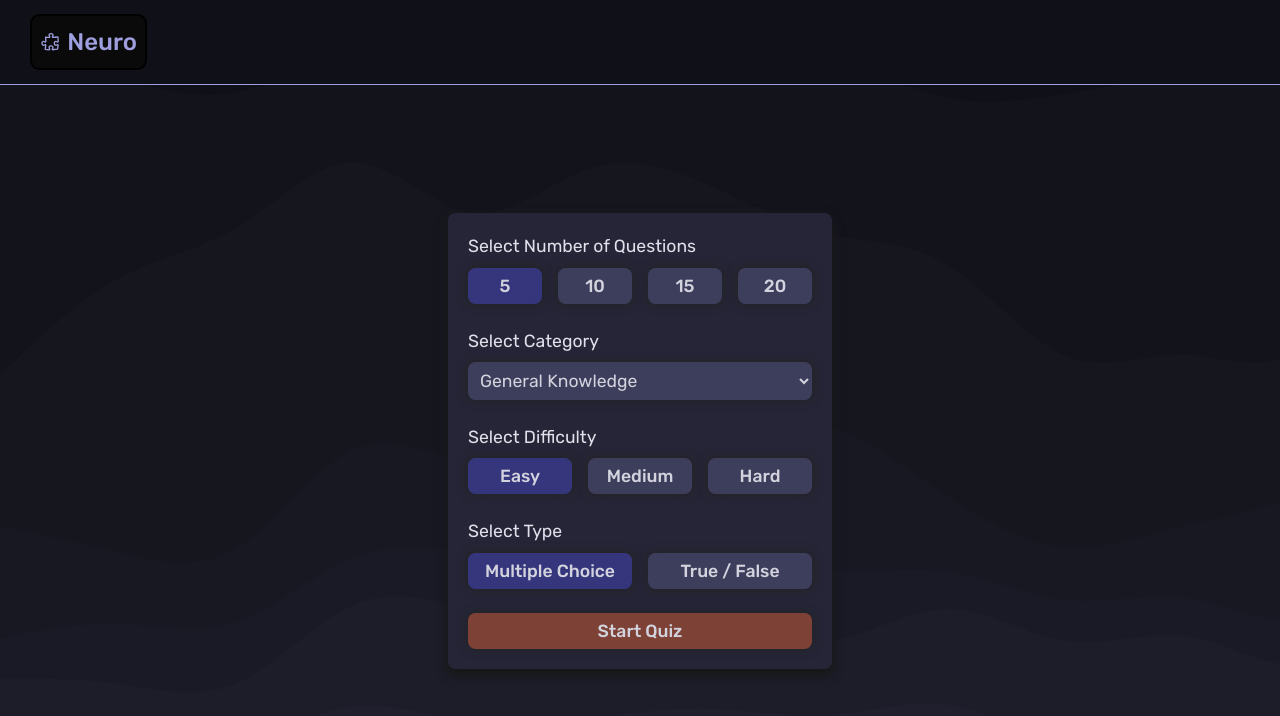
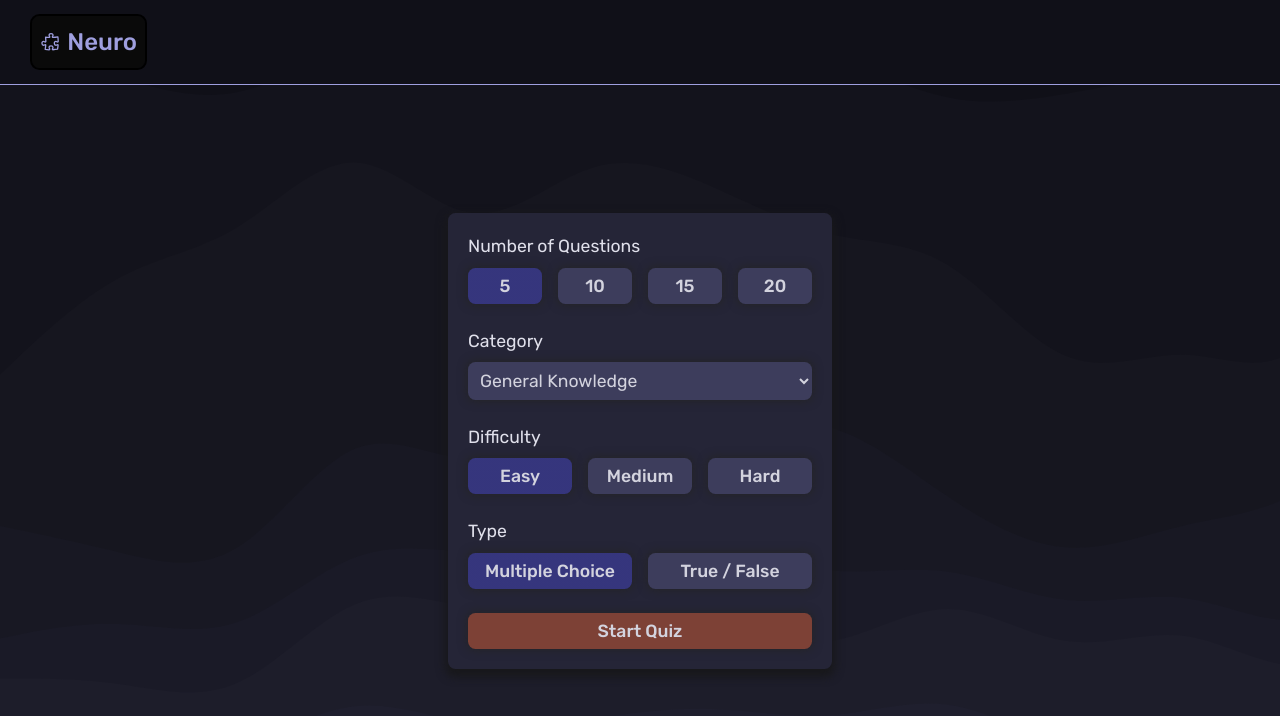
Before and after one commit to tariqs26/neuro, a React (Vite) app: page / in a window 1280 px wide. Shown: the top 716 px of the page. Built offline with nearby package versions, Linux system fonts and the light colour scheme.

Commit message:
style: update label text in CategoryInput and Input components

```diff
--- a/src/pages/form/CategoryInput.tsx
+++ b/src/pages/form/CategoryInput.tsx
@@ -9,7 +9,7 @@ const CategoryInput = () => {
   return (
     <div className="form-group">
       <label htmlFor="category" className="form-label">
-        Select Category
+        Category
       </label>
       <select
         name="category"
--- a/src/pages/form/Input.tsx
+++ b/src/pages/form/Input.tsx
@@ -27,7 +27,7 @@ const Input = (props: InputProps) => {
 
   return (
     <div className="form-group">
-      <label className="form-label">Select {props.label}</label>
+      <label className="form-label">{props.label}</label>
       <div className="option-group" data-name={props.dataName}>
         {props.values.map(([key, value]) => (
           <button
```
